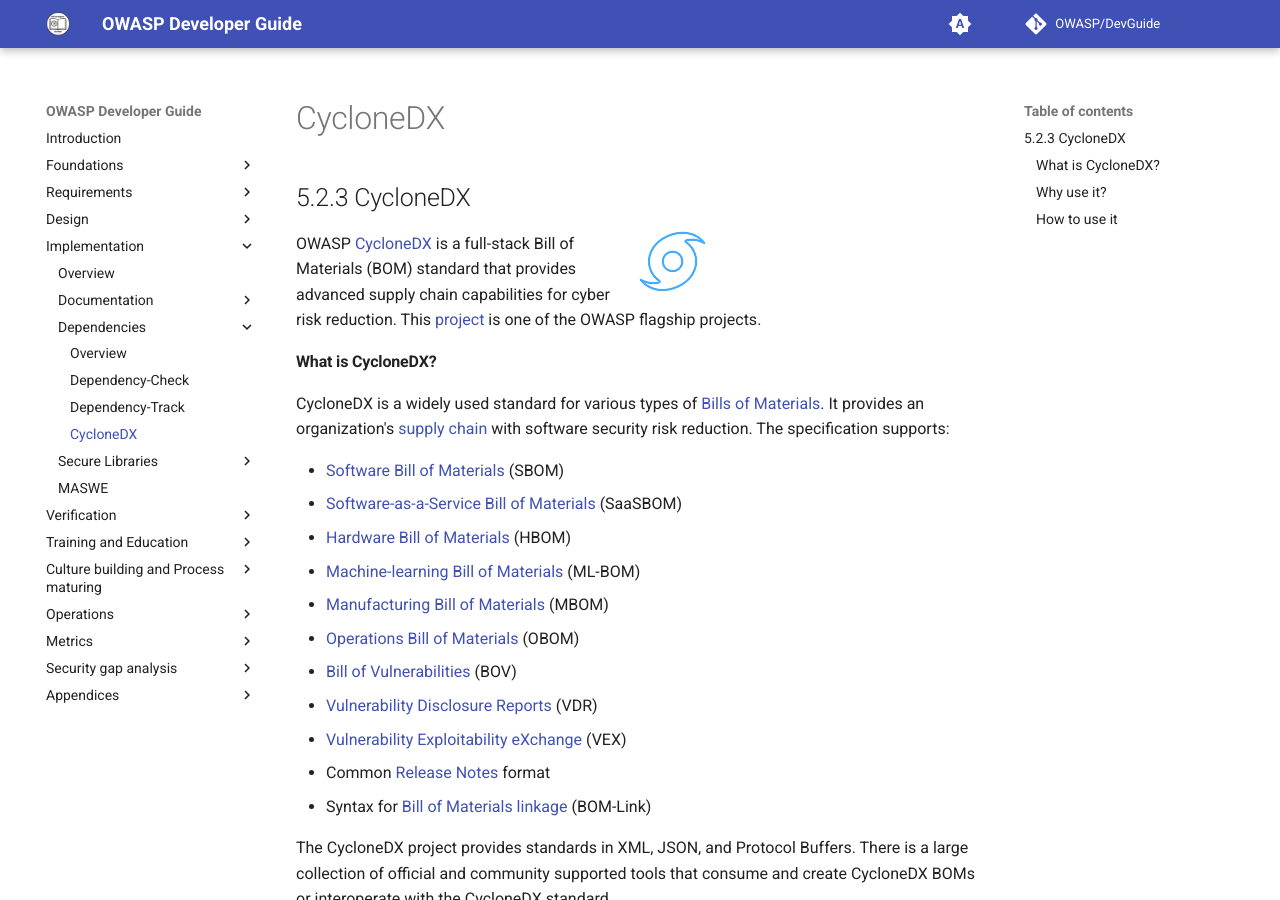
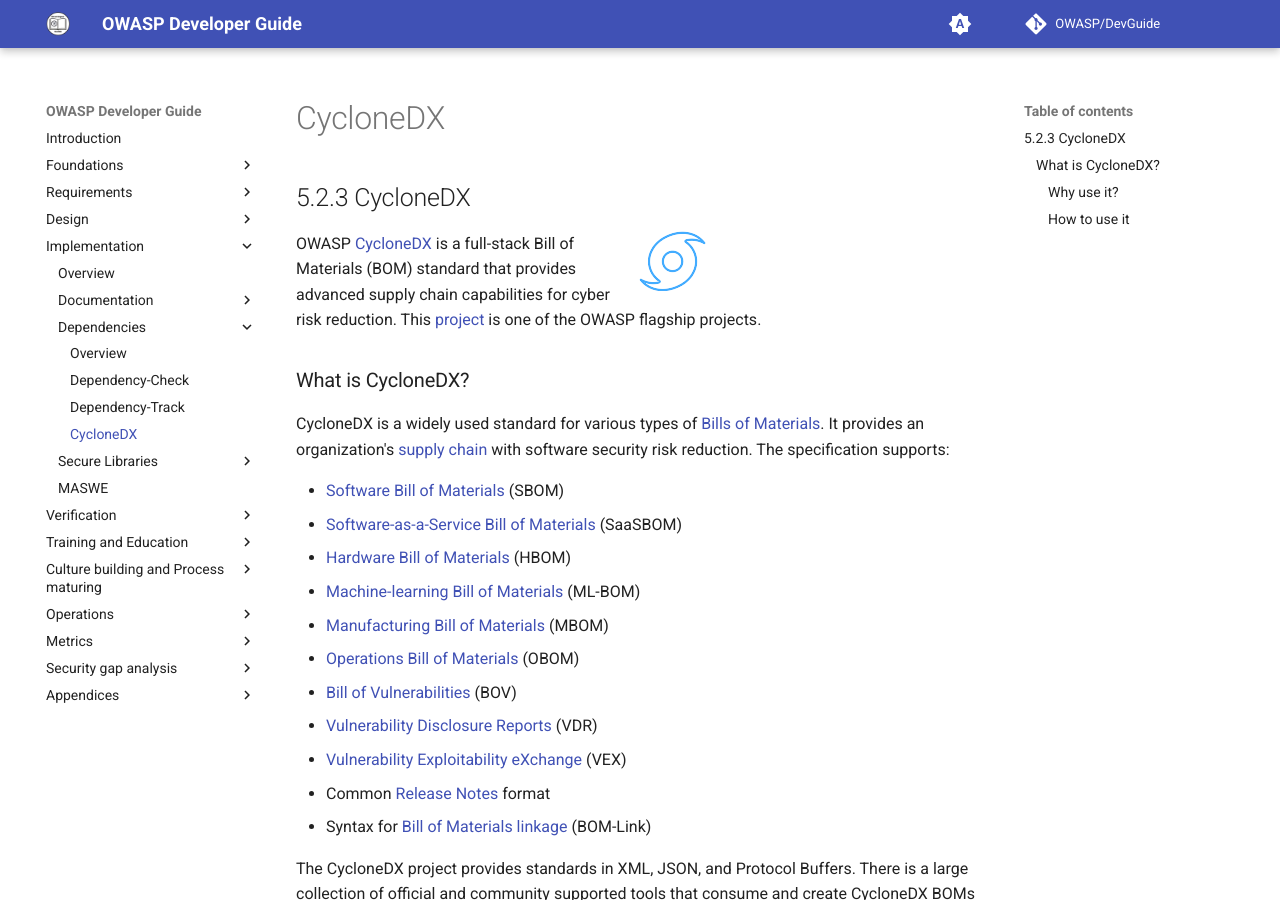
Before and after one commit to OWASP/DevGuide, an MkDocs documentation site: the page built from docs/05-implementation/02-dependencies/03-cyclonedx.md, in a window 1280 px wide and 900 px high. Built offline with MkDocs 1.6.1 and Material for MkDocs 9.7.7, drawn with Linux system fonts in a browser that asks for light colours; comment, search, counter and statistics services are not loaded.

```diff
--- a/docs/05-implementation/02-dependencies/03-cyclonedx.md
+++ b/docs/05-implementation/02-dependencies/03-cyclonedx.md
@@ -6,7 +6,7 @@ OWASP [CycloneDX][cyclonedx] is a full-stack Bill of Materials (BOM) standard
 that provides advanced supply chain capabilities for cyber risk reduction.
 This [project][cyclonedx-project] is one of the OWASP flagship projects.
 
-#### What is CycloneDX?
+### What is CycloneDX?
 
 CycloneDX is a widely used standard for various types of [Bills of Materials][cyclonedx-spec].
 It provides an organization's [supply chain][cschain] with software security risk reduction.
```
Also changed, not shown: contributing.md (+0 -1 lines).
